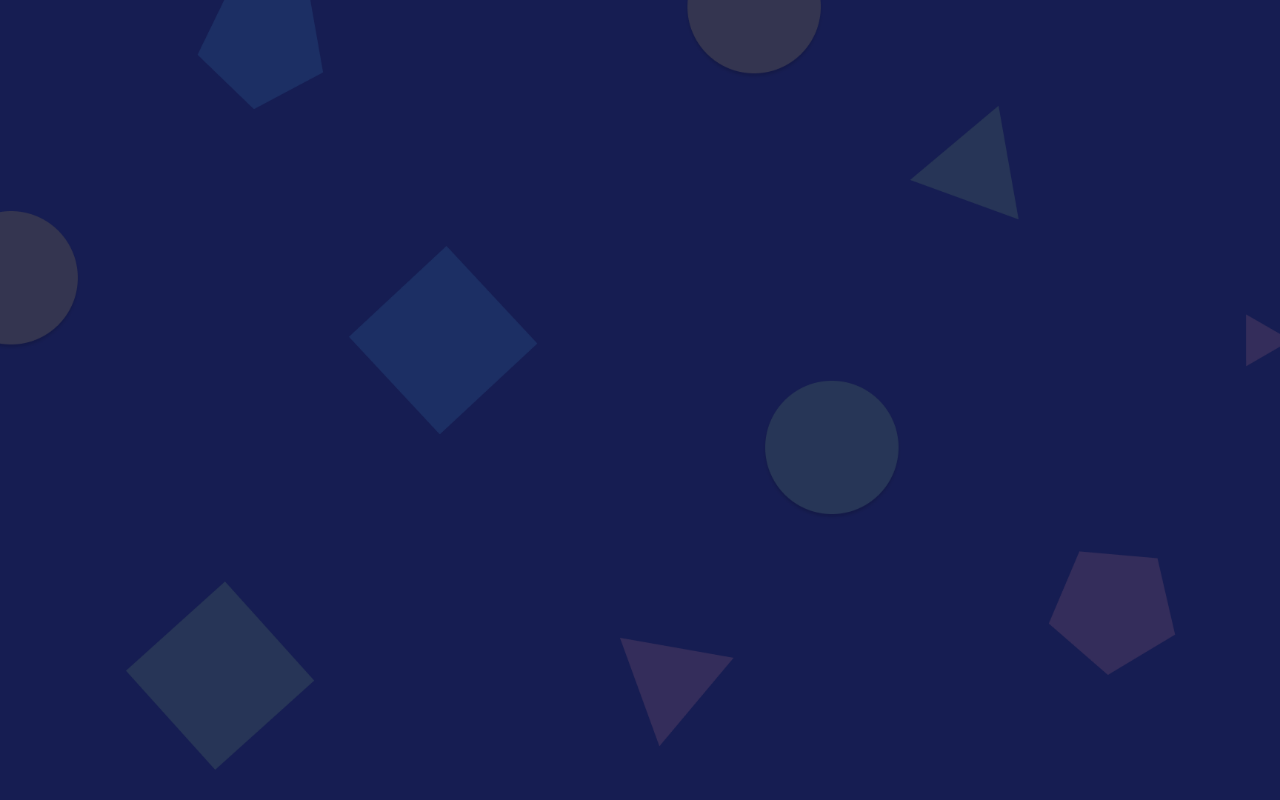
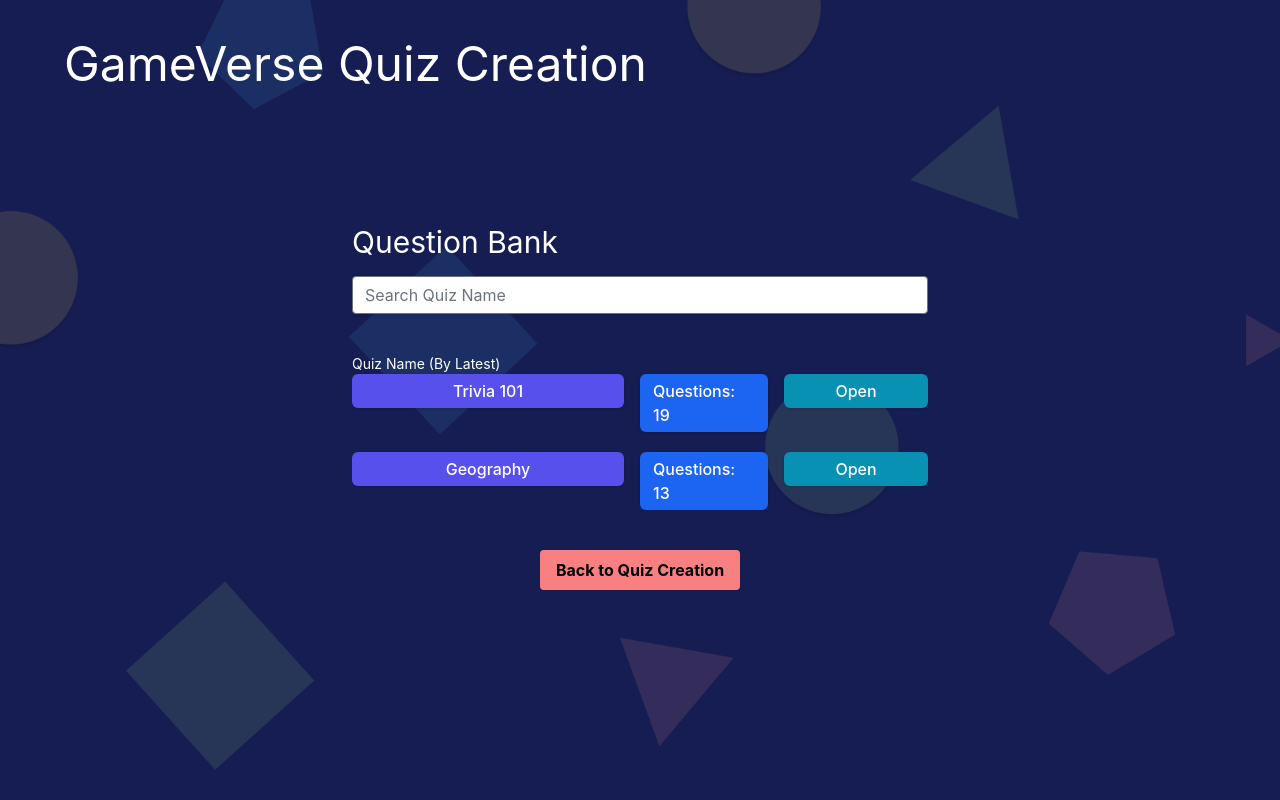
Before and after one commit to verwinkwasmu/fyp-10-gameverse, a Vue app in the folder ui/: page /AllQuizQuestionBank in a window 1280 px wide. Before the commit this address had no page. Built offline with nearby package versions, Linux system fonts and the light colour scheme; what vue-query would draw is missing.

Commit message:
Quiz Bank & Add question from bank
Quiz Bank Page and Add Question from bank page

```diff
--- /dev/null
+++ b/ui/src/components/AddQuestionFromBank.vue
@@ -0,0 +1,98 @@
+<script setup>
+import { ref } from 'vue'
+
+defineProps({
+  msg: String
+})
+
+const count = ref(0)
+</script>
+
+<template>
+    <div class="bg-quiz w-screen h-screen bg-no-repeat bg-cover text-white">
+    <div class="p-10 ml-6 mr-6">
+
+      <!--Header-->
+      <div class="grid grid-rows-2 grid-flow-col gap-2">
+        <div class="text-5xl font col-span-2">GameVerse Quiz Creation</div>
+      </div>
+      <div
+        class="mx-auto mt-16 max-w-xl rounded overflow-hidden"
+      >
+        <div class="flex items-center py-4">
+          <div class="w-4/6 flex">
+            <p class="text-3xl font col-span-2">Question Bank</p>
+          </div>
+        </div>
+        <div class = "flex flex-row">
+        <div class="grow">
+            <div class="rounded-md shadow">
+              <a href="#" class="flex leading-tight rounded-md border border-transparent bg-blue-900 px-8 py-3 text-base font-medium text-white hover:bg-blue-900 md:py-1 md:px-10">Trivia 101</a>
+            </div>
+        </div>
+        </div>
+        <div class = "flex flex-row">
+          <div class="rounded-md shadow pt-3 basis-1/4">
+              <a href="#" class="flex w-full items-center justify-center rounded-md border border-transparent bg-blue-800 px-8 py-3 text-base font-medium text-white hover:bg-indigo-700 md:py-1 md:px-3">Questions: 13</a>
+          </div>
+        </div>
+        <div class="text-m row-span-2 flow-root">
+          <p class="float-left mt-10">Questions:</p>
+        </div>
+        <div class="text-sm">
+          <p>Q1.</p>
+        </div>
+        <div class = "flex flex-row">
+          <div class="basis-2/3 pr-3">
+              <div class="rounded-md shadow">
+                <a href="#" class="flex w-full items-center justify-left rounded-md border border-transparent bg-indigo-600 px-8 py-3 text-base font-medium text-white hover:bg-indigo-700 md:py-1 md:px-10">
+                  What is Singapore's National Flower</a>
+              </div>
+          </div>
+          <div class="basis-1/3">
+              <div class="rounded-md shadow">
+                <a href="#" class="flex w-full items-center justify-center rounded-md border border-transparent bg-cyan-600 px-8 py-3 text-base font-medium text-white hover:bg-indigo-700 md:py-1 md:px-7">
+                  Add Question</a>
+              </div>
+          </div>
+        </div>
+        <div class ="flex flex-row pt-3">
+          <div class="basis-1/4 pr-3">
+              <div class="rounded-md shadow">
+                <a href="#" class="flex w-full items-center justify-left rounded-md border border-transparent bg-green-500 px-8 py-3 text-base font-medium text-white hover:bg-green-600 md:py-1 md:px-10">
+                  Flower</a>
+              </div>
+          </div>
+           <div class="basis-1/4 pr-3">
+              <div class="rounded-md shadow">
+                <a href="#" class="flex w-full items-center justify-left rounded-md border border-transparent bg-blue-900 px-8 py-3 text-base font-medium text-white hover:bg-blue-800 md:py-1 md:px-10">
+                  Flower</a>
+              </div>
+          </div>
+          <div class="basis-1/4 pr-3">
+              <div class="rounded-md shadow">
+                <a href="#" class="flex w-full items-center justify-left rounded-md border border-transparent bg-blue-900 px-8 py-3 text-base font-medium text-white hover:bg-blue-800 md:py-1 md:px-10">
+                  Flower</a>
+              </div>
+          </div>
+          <div class="basis-1/4">
+              <div class="rounded-md shadow">
+                <a href="#" class="flex w-full items-center justify-left rounded-md border border-transparent bg-blue-900 px-8 py-3 text-base font-medium text-white hover:bg-blue-800 md:py-1 md:px-10">
+                  Flower</a>
+              </div>
+          </div>
+        </div>
+        <div class="flex justify-center pt-10">
+          <div class="pr-4">
+          <button class="bg-fuchsia-400 hover:bg-fuchsia-300 text-black font-bold py-2 px-4 rounded">
+            Back to Quizzes
+            </button>
+          </div>
+            <button class="bg-red-400 hover:bg-red-300 text-black font-bold py-2 px-4 rounded">
+            Back to Quiz Creation
+            </button>
+      </div>
+      </div>
+    </div>
+    </div>
+</template>
--- /dev/null
+++ b/ui/src/components/AllQuizQuestionBank.vue
@@ -0,0 +1,76 @@
+<script setup>
+import { ref } from 'vue'
+
+defineProps({
+  msg: String
+})
+
+const count = ref(0)
+</script>
+
+<template>
+  <div class="bg-quiz w-screen h-screen bg-no-repeat bg-cover text-white">
+    <div class="p-10 ml-6 mr-6">
+
+      <!--Header-->
+      <div class="grid grid-rows-2 grid-flow-col gap-2">
+        <div class="text-5xl font col-span-2">GameVerse Quiz Creation</div>
+      </div>
+      <div
+        class="mx-auto mt-16 max-w-xl rounded overflow-hidden"
+      >
+        <div class="flex items-center py-4">
+          <div class="w-4/6 flex">
+            <p class="text-3xl font col-span-2">Question Bank</p>
+          </div>
+        </div>
+        <input class="shadow appearance-none border rounded w-full py-2 px-3 text-gray-700 leading-tight focus:outline-none focus:shadow-outline"
+                                     id="quizname" type="text" placeholder="Search Quiz Name">
+        <div>
+        <div class="text-sm row-span-2 flow-root">
+          <p class="float-left mt-10">Quiz Name (By Latest)</p>
+        </div>
+        </div>
+        <div class = "flex flex-row">
+        <div class="basis-1/2 pr-4">
+            <div class="rounded-md shadow">
+              <a href="#" class="flex w-full items-center justify-center rounded-md border border-transparent bg-indigo-600 px-8 py-3 text-base font-medium text-white hover:bg-indigo-700 md:py-1 md:px-10">Trivia 101</a>
+            </div>
+        </div>
+        <div class="basis-1/4 pr-4">
+            <div class="rounded-md shadow">
+              <a href="#" class="flex w-full items-center justify-center rounded-md border border-transparent bg-blue-600 px-8 py-3 text-base font-medium text-white hover:bg-indigo-700 md:py-1 md:px-3">Questions: 19</a>
+            </div>
+        </div>
+        <div class="basis-1/4">
+            <div class="rounded-md shadow">
+              <a href="#" class="flex w-full items-center justify-center rounded-md border border-transparent bg-cyan-600 px-8 py-3 text-base font-medium text-white hover:bg-indigo-700 md:py-1 md:px-7">Open</a>
+            </div>
+        </div>
+        </div>
+        <div class = "flex flex-row pt-5">
+        <div class="basis-1/2 pr-4">
+            <div class="rounded-md shadow">
+              <a href="#" class="flex w-full items-center justify-center rounded-md border border-transparent bg-indigo-600 px-8 py-3 text-base font-medium text-white hover:bg-indigo-700 md:py-1 md:px-10">Geography</a>
+            </div>
+        </div>
+        <div class="basis-1/4 pr-4">
+            <div class="rounded-md shadow">
+              <a href="#" class="flex w-full items-center justify-center rounded-md border border-transparent bg-blue-600 px-8 py-3 text-base font-medium text-white hover:bg-indigo-700 md:py-1 md:px-3">Questions: 13</a>
+            </div>
+        </div>
+        <div class="basis-1/4">
+            <div class="rounded-md shadow">
+              <a href="#" class="flex w-full items-center justify-center rounded-md border border-transparent bg-cyan-600 px-8 py-3 text-base font-medium text-white hover:bg-indigo-700 md:py-1 md:px-7">Open</a>
+            </div>
+        </div>
+        </div>
+      </div>
+      <div class="flex justify-center pt-10">
+            <button class="bg-red-400 hover:bg-red-300 text-black font-bold py-2 px-4 rounded">
+            Back to Quiz Creation
+            </button>
+      </div>
+    </div>
+  </div>
+</template>
```
Also changed, not shown: ui/src/router/index.js (+10 -0 lines).
